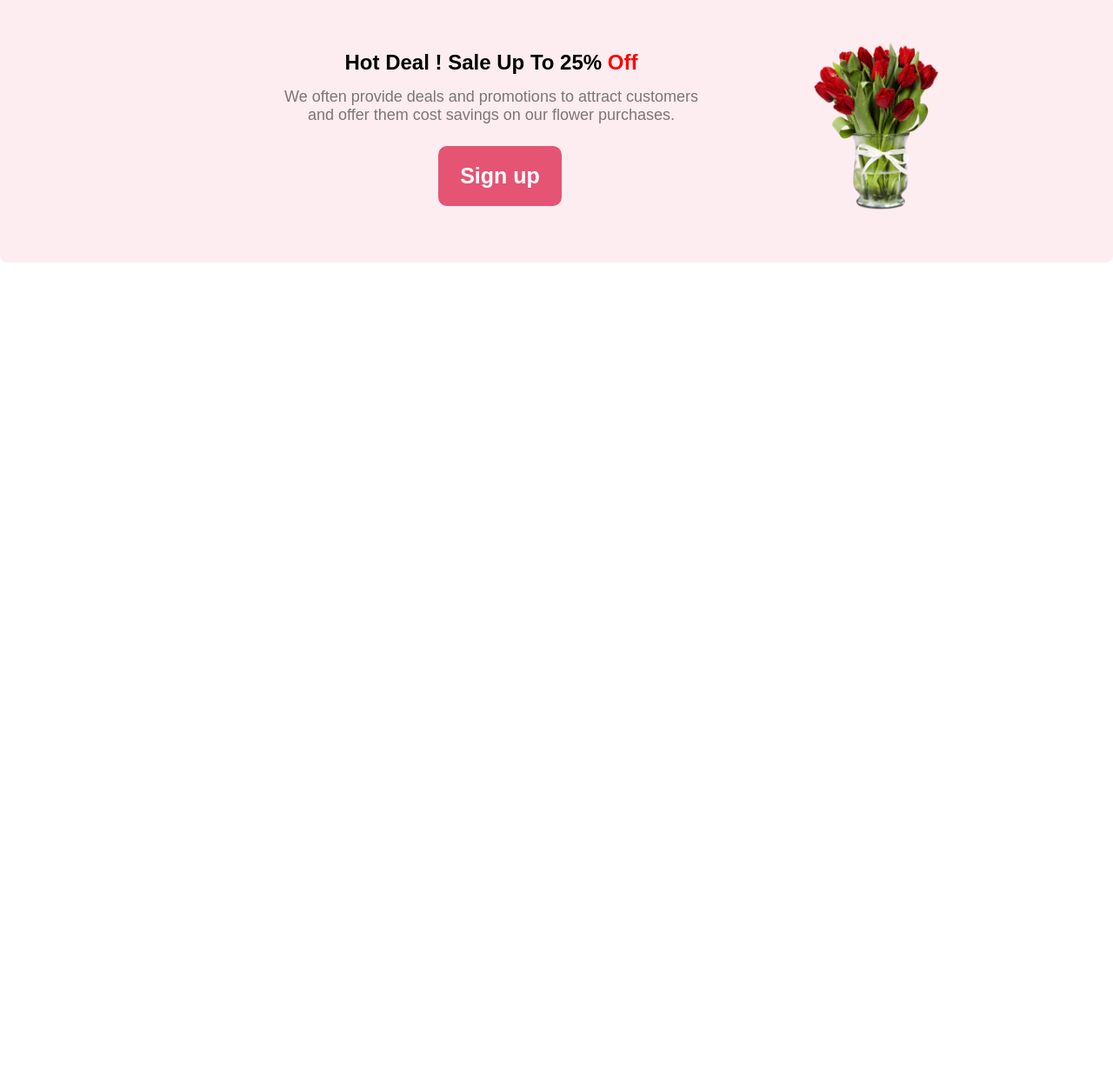
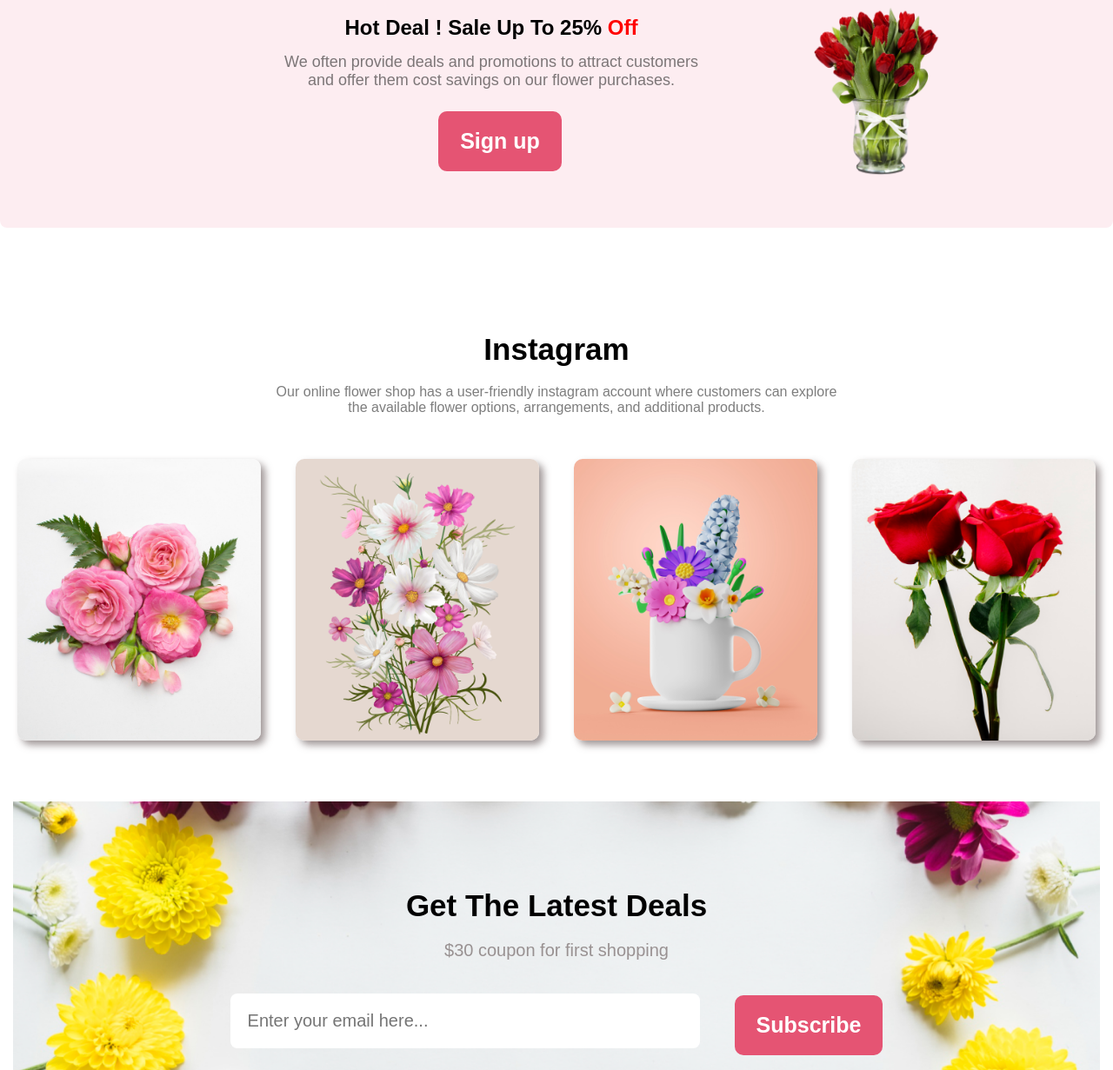
Before and after one commit to Towhid02/assignment-one-by-fahim, a plain HTML site: page index.html in a window 1280 px wide. Shown: the part 1569-2800 px from the top of the page at 87% size. Before the commit the page ends 1871 px from the top, so only its background shows below. Drawn offline with Linux system fonts and the light colour scheme.

Commit message:
added the fifth blog

```diff
--- a/index.html
+++ b/index.html
@@ -4,6 +4,7 @@
     <meta charset="UTF-8">
     <meta name="viewport" content="width=device-width, initial-scale=5.0">
     <link rel="stylesheet" href="style.css">
+    <link rel="shortcut icon" href="favicon.ico" type="image/x-icon">
     <title>Flower House</title>
 </head>
 <body>
@@ -68,5 +69,32 @@
             </div>
         </div>
     </section>
+    <section>
+        <div class="instagram">
+            <h3 class="insta-title">Instagram</h3>
+            <p class="insta-para">Our online flower shop has a user-friendly instagram account where customers can explore <br> the available flower options, arrangements, and additional products. </p>
+            <div class="insta-photos">
+                <img class="insta-photo" src="asset/Flower 01.png" alt="">
+                <img class="insta-photo" src="asset/Rectangle 4.png" alt="">
+                <img class="insta-photo" src="asset/Rectangle 5.png" alt="">
+                <img class="insta-photo" src="asset/Rectangle 6.png" alt="">
+            </div>
+        </div>
+    </section>
+    <section>
+        <div class="subscription">
+            <h3 class="subscription-title"> Get The Latest Deals</h3>
+            <p class="subscription-para">$30 coupon for first shopping</p>
+            <div class="email-button">
+            <label for="Email"><input class="email"type="email" placeholder="Enter your email here..."> </label>
+            <button class="btn-button">Subscribe</button></div>
+        </div>
+    </section>
+    <footer>
+        <h2><span style="color:#E55473;">Flower</span>  Shop</h2>
+        <p>These elements provide essential information, enhance the website's usability, and ensure transparency and trustworthiness for customers.</p>
+        <p> <small>@2020-2023, FlowerShop.com. All rights reserved.</small> </p>
+
+    </footer>
 </body>
 </html>
--- a/style.css
+++ b/style.css
@@ -1,7 +1,7 @@
 *{
     margin: 0px;
     padding: 0px;
-    font-family: Arial, Helvetica, sans-serif;
+    font-family: Arial, sans-serif;
 }
 .header{
     /* height: 80vh; */
@@ -11,9 +11,9 @@
     text-align: center;
     align-items: center;
     justify-content: space-between;
-    padding: 20px;
+    padding: 20px 20px 20px 0px;
     gap: 20px;
-    margin: auto;
+    margin: 0;
 }
 .header-info{
     width: 50%;
@@ -47,19 +47,21 @@
     margin-top: 10px;
     transition: 0.5s;
 }
-.header-button:hover{
+.btn-button:hover{
     color: #E55473;
     background-color: white;
     border: 2px solid black;
 }
 .header-photo{
     width: 50%;
-    padding: 20px;
+
     text-align: center;
+    margin-bottom: 0px;
 }
 .header-img{
-    width: 70%;
+    width: 500px;
     height: 75vh;
+    margin-bottom: 0px;
 }
 
 .features{
@@ -105,6 +107,7 @@
     padding: 50px 50px 0px 50px;
     height: 250px;
     margin-left: 10px;
+    box-shadow: 5px 5px 8px rgba(97, 81, 81, 0.6) ;
 
 }
 .tree2{
@@ -114,6 +117,7 @@
     padding: 50px 50px 0px 50px;
     height: 250px;
     margin-left: 10px;
+    box-shadow: 5px 5px 8px rgba(97, 81, 81, 0.6) ;
 }
 .tree3{
     background-color: rgba(71, 125, 17, 0.15);
@@ -122,6 +126,7 @@
     padding: 50px 50px 0px 50px;
     height: 250px;
     margin-left: 10px;
+    box-shadow: 5px 5px 8px rgba(97, 81, 81, 0.6) ;
 }
 .tree-para{
     font-size: 20px;
@@ -155,7 +160,7 @@
     align-items: center;
     justify-content: center;
     padding: 50px;
-    margin-top: 80px;
+    margin: 80px auto;
     border-radius: 8px;
 }
 .deal-info{
@@ -168,3 +173,91 @@
     color:rgba(39, 39, 39, 0.60);
     padding: 15px;
 }
+
+.instagram{
+    text-align: center;
+    width: 85%;
+    margin: 30px auto;
+    padding: 20px;
+
+}
+.insta-title{
+    font-size: 35px;
+    padding: 20px;
+}
+.insta-para{
+    color:rgba(39, 39, 39, 0.60) ;
+    padding-bottom: 30px;
+}
+.insta-photos{
+    padding: 20px;
+    display: flex;
+    justify-content: center;
+    gap: 40px;
+    align-items: center;
+}
+.insta-photo{
+    border-radius: 10px;
+    width: 280px;
+    box-shadow: 5px 5px 8px rgba(97, 81, 81, 0.6) ;
+}
+
+.subscription{
+    background-image: url("asset/Rectangle 9.png");
+    height: 30vh;
+    background-position: center ;
+    background-repeat: no-repeat;
+    background-size: cover;
+    width: 1250px;
+    margin: 20px auto;
+    padding-top: 80px;
+    text-align: center;
+    align-items: center;
+    border: none;
+}
+.subscription-title{
+    padding: 20px;
+    font-size: 35px;
+}
+.subscription-para{
+    font-size: 20px;
+    color: rgba(97, 81, 81, 0.6);
+    padding-bottom: 30px;
+}
+.email-button{
+    display: flex;
+    align-items: center;
+    text-align: center;
+    justify-content: center;
+    gap: 20px;
+    margin: auto;
+
+}
+.email{
+    width: 500px;
+    border: none;
+    padding: 20px;
+    font-size: 20px;
+    border-radius: 8px;
+
+}
+
+footer{
+    height: 20vh;
+    background-color: #111010;
+    text-align: center;
+    color: white;
+    margin-top: 100px;
+    padding: 50px;
+}
+footer h2{
+    font-size: 40px;
+    padding: 20px;
+}
+footer p{
+    padding: 10px;
+    line-height: 30px;
+}
+footer p small{
+    color:rgba(172, 156, 156, 0.6) ;
+}
```
Also changed, not shown: favicon.ico (added).
